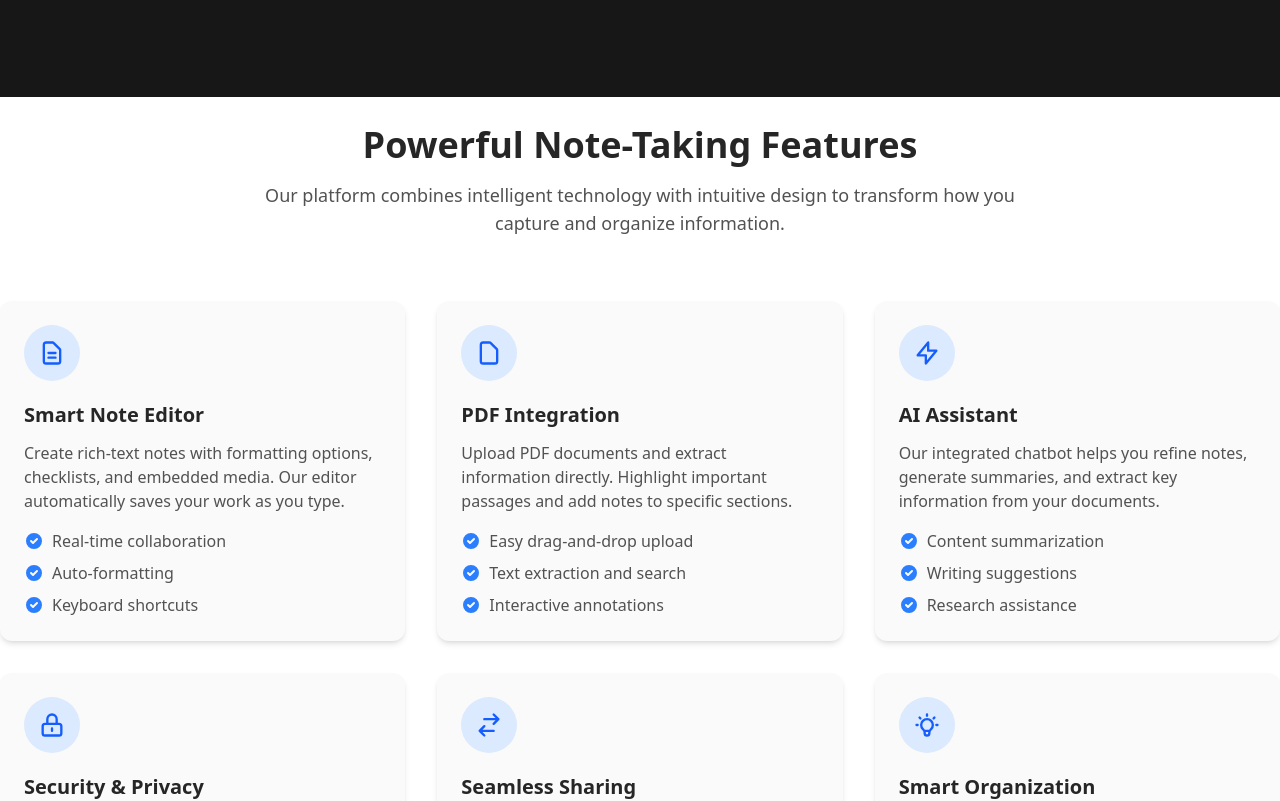
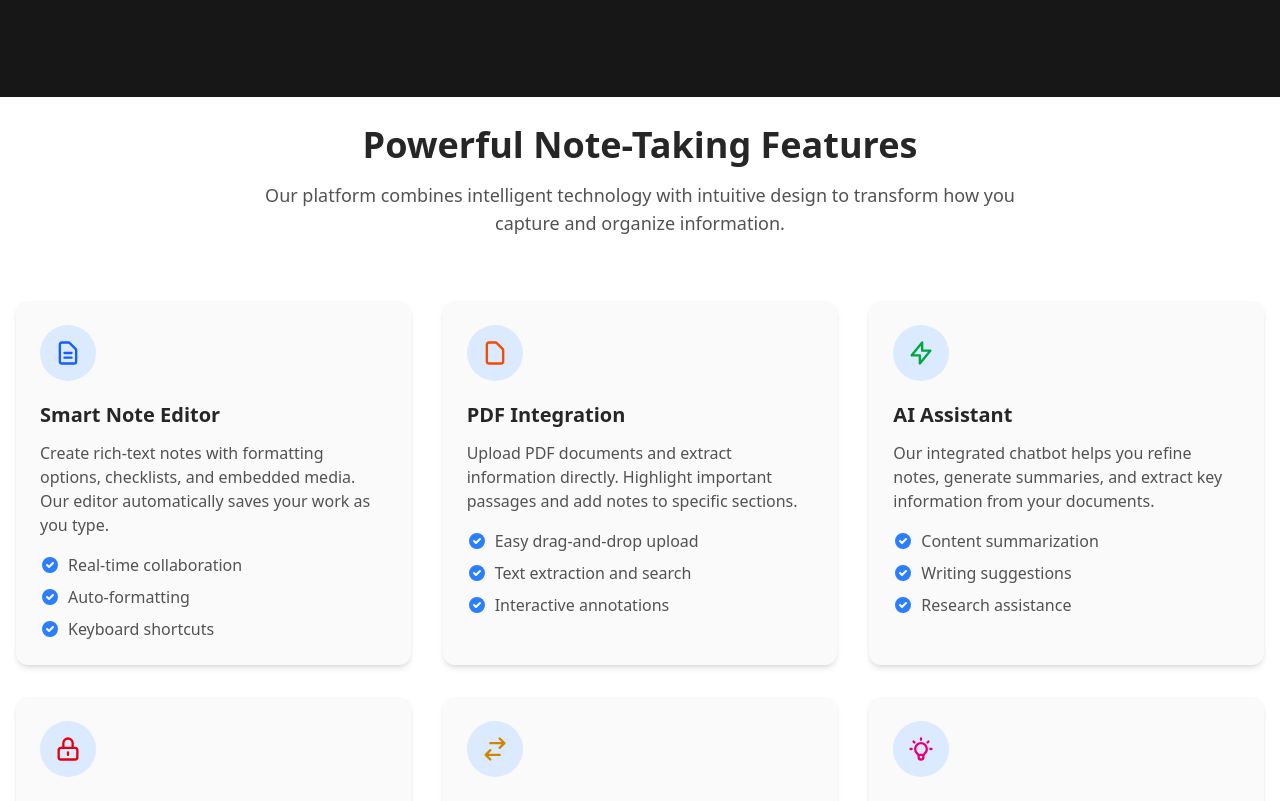
Before and after one commit to jyotishankar04/quickBrainAI-frontend, a React (Vite) app: page / in a window 1280 px wide. Shown: the part 840-1641 px from the top of the page. Built offline with nearby package versions, Linux system fonts and the light colour scheme.

Commit message:
fixing the second page colors and ui

```diff
--- a/src/components/_home/secondpage.jsx
+++ b/src/components/_home/secondpage.jsx
@@ -22,7 +22,7 @@ const FeatureCard = ({ icon, title, description, features, animationDelay }) =>
       className={`bg-neutral-50 rounded-xl p-6 shadow-md transition duration-300 hover:shadow-lg animate__animated animate__fadeInUp ${animationDelay}`}
     >
       <div
-        className="bg-blue-100 rounded-full w-14 h-14 flex items-center justify-center mb-5"
+        className="bg-blue-100 rounded-full w-14  h-14 flex items-center justify-center mb-5"
         dangerouslySetInnerHTML={{ __html: icon }} // Render the SVG icon
       />
       <h3 className="text-xl font-semibold text-neutral-800 mb-3">{title}</h3>
@@ -315,7 +315,7 @@ const AIPlaygroundSection = () => {
 // SecondPage Component (Combines all components)
 const SecondPage = () => {
   return (
-    <div>
+    <div className="container pb-20 mx-auto px-4">
       <NoteTakingFeatures />
       <FeaturesGrid />
       <AIPlaygroundSection />
--- a/src/constants/cards.json
+++ b/src/constants/cards.json
@@ -9,10 +9,11 @@
         "Auto-formatting",
         "Keyboard shortcuts"
       ],
-      "animationDelay": "animate__delay-1s"
+      "animationDelay": "animate__delay-1s",
+      "iconColor": "text-blue-600"
     },
     {
-      "icon": "<svg xmlns='http://www.w3.org/2000/svg' class='h-7 w-7 text-blue-600' fill='none' viewBox='0 0 24 24' stroke='currentColor'><path stroke-linecap='round' stroke-linejoin='round' stroke-width='2' d='M7 21h10a2 2 0 002-2V9.414a1 1 0 00-.293-.707l-5.414-5.414A1 1 0 0012.586 3H7a2 2 0 00-2 2v14a2 2 0 002 2z'/></svg>",
+      "icon": "<svg xmlns='http://www.w3.org/2000/svg' class='h-7 w-7 text-orange-600' fill='none' viewBox='0 0 24 24' stroke='currentColor'><path stroke-linecap='round' stroke-linejoin='round' stroke-width='2' d='M7 21h10a2 2 0 002-2V9.414a1 1 0 00-.293-.707l-5.414-5.414A1 1 0 0012.586 3H7a2 2 0 00-2 2v14a2 2 0 002 2z'/></svg>",
       "title": "PDF Integration",
       "description": "Upload PDF documents and extract information directly. Highlight important passages and add notes to specific sections.",
       "features": [
@@ -20,10 +21,11 @@
         "Text extraction and search",
         "Interactive annotations"
       ],
-      "animationDelay": "animate__delay-1s"
+      "animationDelay": "animate__delay-1s",
+      "iconColor": "text-orange-600"
     },
     {
-      "icon": "<svg xmlns='http://www.w3.org/2000/svg' class='h-7 w-7 text-blue-600' fill='none' viewBox='0 0 24 24' stroke='currentColor'><path stroke-linecap='round' stroke-linejoin='round' stroke-width='2' d='M13 10V3L4 14h7v7l9-11h-7z'/></svg>",
+      "icon": "<svg xmlns='http://www.w3.org/2000/svg' class='h-7 w-7 text-green-600' fill='none' viewBox='0 0 24 24' stroke='currentColor'><path stroke-linecap='round' stroke-linejoin='round' stroke-width='2' d='M13 10V3L4 14h7v7l9-11h-7z'/></svg>",
       "title": "AI Assistant",
       "description": "Our integrated chatbot helps you refine notes, generate summaries, and extract key information from your documents.",
       "features": [
@@ -31,10 +33,11 @@
         "Writing suggestions",
         "Research assistance"
       ],
-      "animationDelay": "animate__delay-2s"
+      "animationDelay": "animate__delay-2s",
+      "iconColor": "text-green-600"
     },
     {
-      "icon": "<svg xmlns='http://www.w3.org/2000/svg' class='h-7 w-7 text-blue-600' fill='none' viewBox='0 0 24 24' stroke='currentColor'><path stroke-linecap='round' stroke-linejoin='round' stroke-width='2' d='M12 15v2m-6 4h12a2 2 0 002-2v-6a2 2 0 00-2-2H6a2 2 0 00-2 2v6a2 2 0 002 2zm10-10V7a4 4 0 00-8 0v4h8z'/></svg>",
+      "icon": "<svg xmlns='http://www.w3.org/2000/svg' class='h-7 w-7 text-red-600' fill='none' viewBox='0 0 24 24' stroke='currentColor'><path stroke-linecap='round' stroke-linejoin='round' stroke-width='2' d='M12 15v2m-6 4h12a2 2 0 002-2v-6a2 2 0 00-2-2H6a2 2 0 00-2 2v6a2 2 0 002 2zm10-10V7a4 4 0 00-8 0v4h8z'/></svg>",
       "title": "Security & Privacy",
       "description": "Your notes are encrypted and securely stored. Control sharing permissions with granular access controls.",
       "features": [
@@ -42,10 +45,11 @@
         "Two-factor authentication",
         "Permission controls"
       ],
-      "animationDelay": "animate__delay-1s"
+      "animationDelay": "animate__delay-1s",
+      "iconColor": "text-red-600"
     },
     {
-      "icon": "<svg xmlns='http://www.w3.org/2000/svg' class='h-7 w-7 text-blue-600' fill='none' viewBox='0 0 24 24' stroke='currentColor'><path stroke-linecap='round' stroke-linejoin='round' stroke-width='2' d='M8 7h12m0 0l-4-4m4 4l-4 4m0 6H4m0 0l4 4m-4-4l4-4'/></svg>",
+      "icon": "<svg xmlns='http://www.w3.org/2000/svg' class='h-7 w-7 text-yellow-600' fill='none' viewBox='0 0 24 24' stroke='currentColor'><path stroke-linecap='round' stroke-linejoin='round' stroke-width='2' d='M8 7h12m0 0l-4-4m4 4l-4 4m0 6H4m0 0l4 4m-4-4l4-4'/></svg>",
       "title": "Seamless Sharing",
       "description": "Share notes with colleagues or make them public. Generate shareable links with custom permissions.",
       "features": [
@@ -53,14 +57,16 @@
         "View-only or edit access",
         "Export in multiple formats"
       ],
-      "animationDelay": "animate__delay-2s"
+      "animationDelay": "animate__delay-2s",
+      "iconColor": "text-yellow-600"
     },
     {
-      "icon": "<svg xmlns='http://www.w3.org/2000/svg' class='h-7 w-7 text-blue-600' fill='none' viewBox='0 0 24 24' stroke='currentColor'><path stroke-linecap='round' stroke-linejoin='round' stroke-width='2' d='M9.663 17h4.673M12 3v1m6.364 1.636l-.707.707M21 12h-1M4 12H3m3.343-5.657l-.707-.707m2.828 9.9a5 5 0 117.072 0l-.548.547A3.374 3.374 0 0014 18.469V19a2 2 0 11-4 0v-.531c0-.895-.356-1.754-.988-2.386l-.548-.547z'/></svg>",
+      "icon": "<svg xmlns='http://www.w3.org/2000/svg' class='h-7 w-7 text-pink-600' fill='none' viewBox='0 0 24 24' stroke='currentColor'><path stroke-linecap='round' stroke-linejoin='round' stroke-width='2' d='M9.663 17h4.673M12 3v1m6.364 1.636l-.707.707M21 12h-1M4 12H3m3.343-5.657l-.707-.707m2.828 9.9a5 5 0 117.072 0l-.548.547A3.374 3.374 0 0014 18.469V19a2 2 0 11-4 0v-.531c0-.895-.356-1.754-.988-2.386l-.548-.547z'/></svg>",
       "title": "Smart Organization",
       "description": "Organize notes with tags, folders, and AI-powered suggestions. Find what you need quickly with advanced search.",
       "features": ["Nested folders", "Tag system", "Full-text search"],
-      "animationDelay": "animate__delay-2s"
+      "animationDelay": "animate__delay-2s",
+      "iconColor": "text-pink-600"
     }
   ]
 }
```
